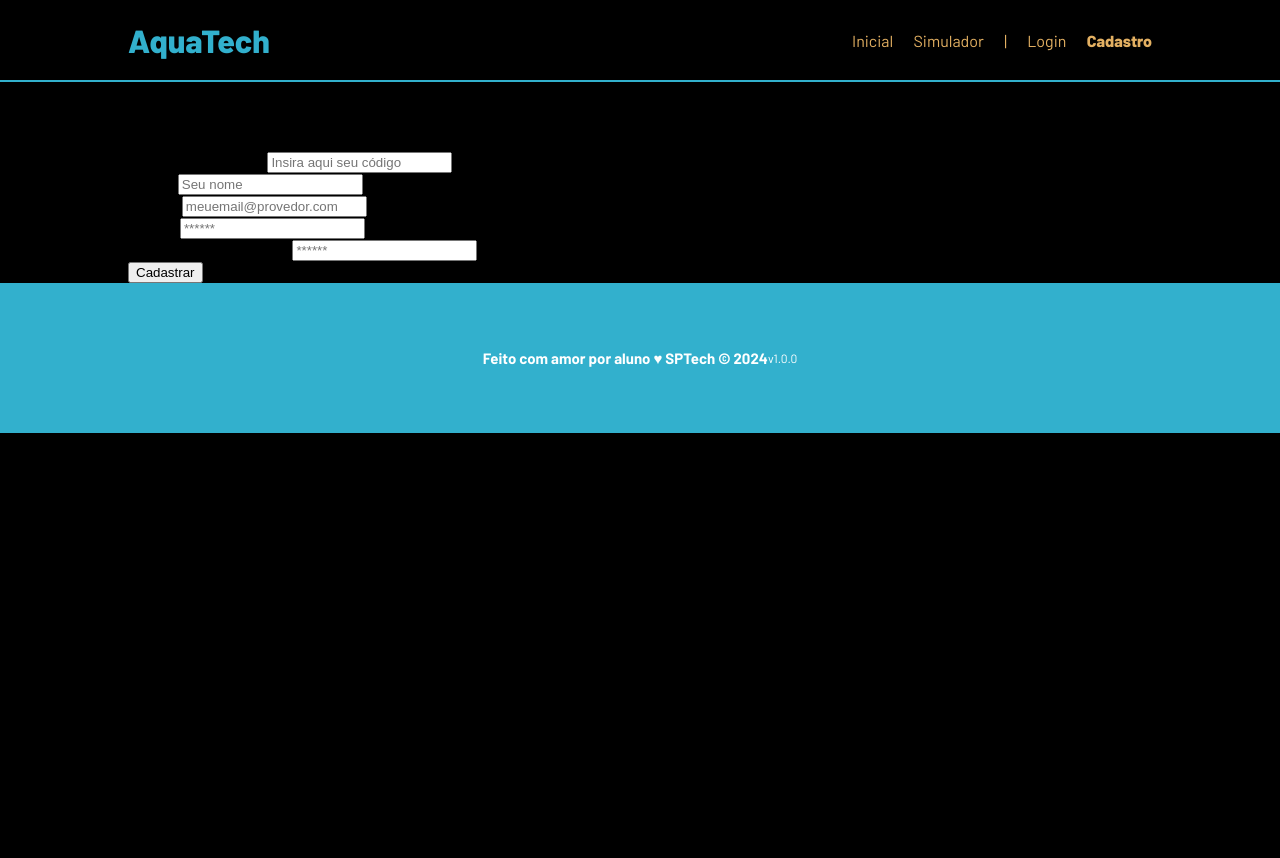
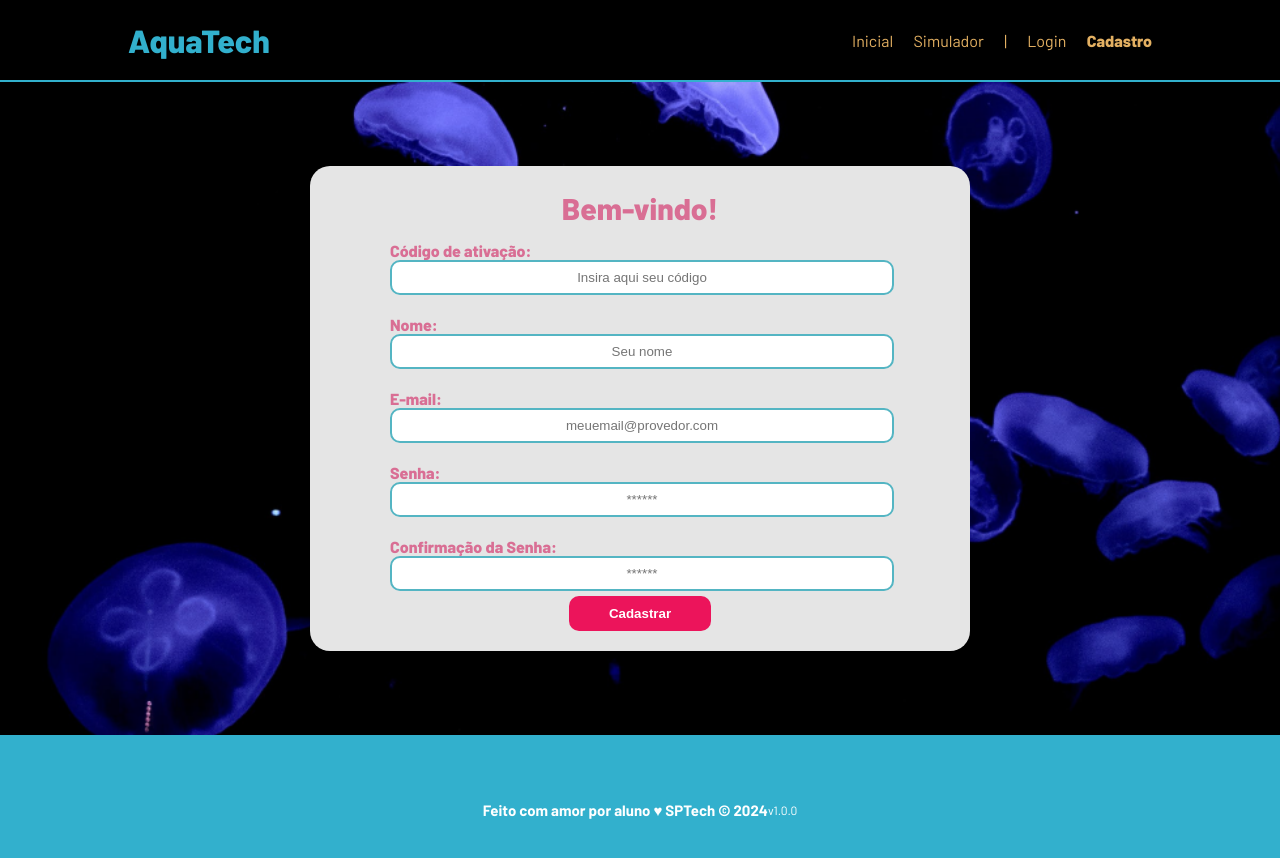
Before and after one commit to ViniDiasOF/AtividadeCSS-AquaTech, a plain HTML site: page atividadeCSS/cadastro.html in a window 1280 px wide. Before the commit the page ends 800 px from the top, so only its background shows below. Drawn offline with Linux system fonts and the light colour scheme.

Commit message:
CCS atualizado

```diff
--- a/atividadeCSS/cadastro.html
+++ b/atividadeCSS/cadastro.html
@@ -37,35 +37,41 @@
   </div>
   <!--header fim-->
 
+  <div class="banner">
+    <div class="container">
+
+
       <div class="login">
 
-    <div class="container">
         <div class="card card-cadastro">
             <h2>Bem-vindo!</h2>
             <div class="formulario">
               <div class="campo">
-            <span>Código de ativação:</span>
+            <span>Código de ativação:</span><br>
             <input id="codigo_input" type="text" placeholder="Insira aqui seu código" />
               </div>
           <div class="campo">
-            <span>Nome:</span>
+            <span>Nome:</span><br>
             <input id="nome_input" type="text" placeholder="Seu nome" />
           </div>
           <div class="campo">
-            <span>E-mail:</span>
+            <span>E-mail:</span><br>
             <input id="email_input" type="text" placeholder="meuemail@provedor.com" />
           </div>
           <div class="campo">
-            <span>Senha:</span>
+            <span>Senha:</span><br>
             <input id="senha_input" type="password" placeholder="******" />
           </div>
           <div class="campo">
-            <span>Confirmação da Senha:</span>
+            <span>Confirmação da Senha:</span><br>
               <input id="confirmacao_senha_input" type="password" placeholder="******" />
+              </div>
               </div>
             <button class="botao">Cadastrar</button>
           </div>
         </div>
+      </div>
+
     </div>
   </div>
 
--- a/atividadeCSS/styles/style.css
+++ b/atividadeCSS/styles/style.css
@@ -26,6 +26,7 @@ body {
     width: 80%;
     margin: auto;
 }
+
 
 .header .container {
     justify-content: space-between;
@@ -127,3 +128,62 @@ body {
 .version {
     font-size: 12px;
 }
+
+.card-login {
+    background-color: #e5e5e5;
+    padding: 0 80px 20px 80px;
+    width: 500px;
+    border-radius: 20px;
+    display: flex;
+    flex-direction: column;
+    align-items: center
+}
+
+.formulario {
+    display: flex;
+    align-items: center;
+    flex-direction: column;
+    padding: 5px;
+    width: inherit;
+    gap: 20px;
+    color: #d96e94;
+    font-weight: 800;
+}
+
+.campo {
+    width: inherit;
+}
+
+.campo input {
+    width: inherit;
+    text-align: center;
+    border-radius: 10px;
+    padding: 8px 0 8px 0;
+    border: 2px solid #54b5c3;
+}
+
+button {
+    background-color: #ec145b;
+    border: none;
+    padding: 10px 40px 10px 40px;
+    font-weight: 800;
+    color: #fff;
+    border-radius: 10px;
+}
+
+h2 {
+    color: #d96e94;
+    font-weight: 800;
+    font-size: 30px;
+    margin-bottom: 10px;
+}
+
+.card-cadastro {
+    background-color: #e5e5e5;
+    padding: 0 80px 20px 80px;
+    width: 500px;
+    display: flex;
+    flex-direction: column;
+    align-items: center;
+    border-radius: 20px;
+}
```
Also changed, not shown: atividadeCSS/login.html (+13 -0 lines), 1 other file. Lines whose indentation alone changed are shown as unchanged.
